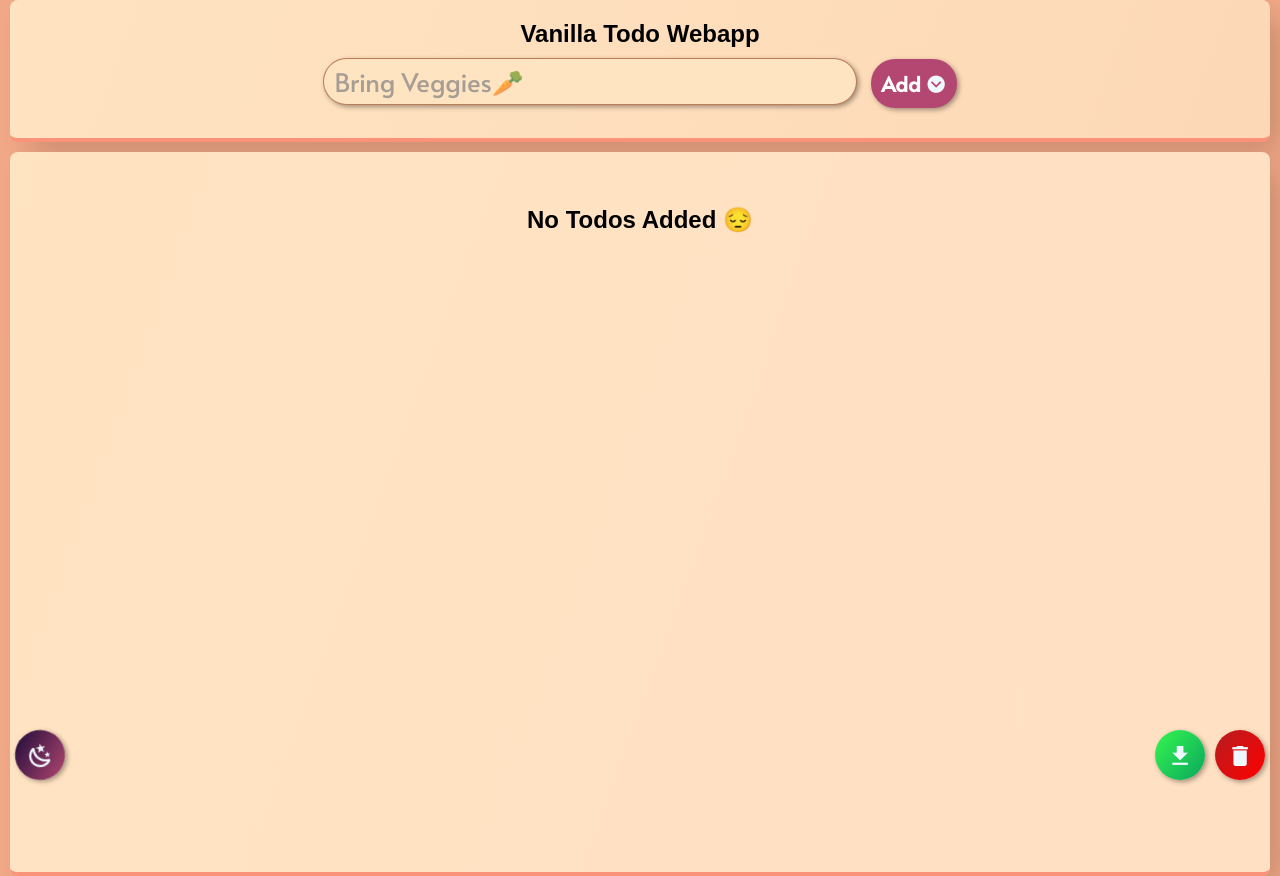
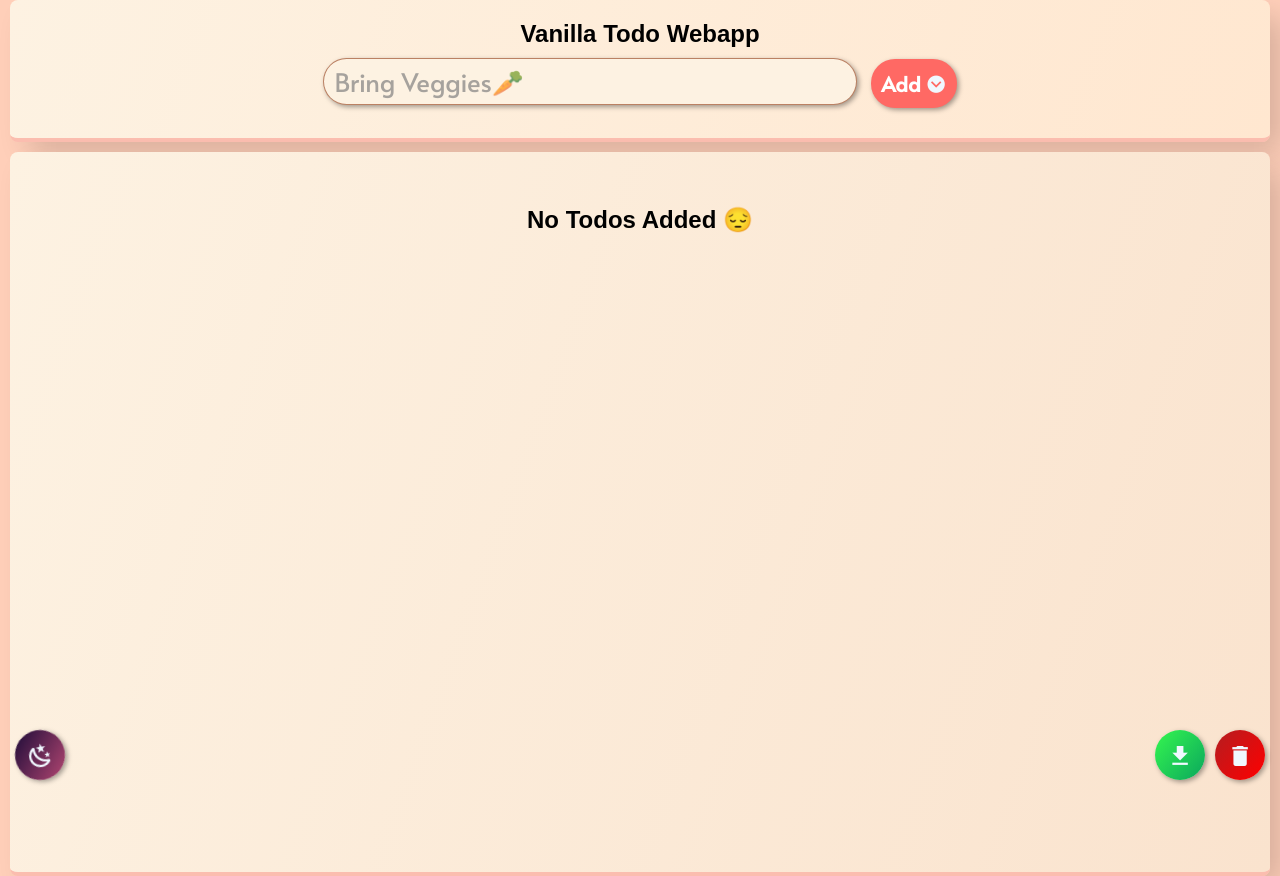
Before and after one commit to singhkunal2050/VanillaTodo, a plain HTML site: page index.html in a window 1280 px wide. Drawn offline with nearby package versions, Linux system fonts and the light colour scheme; a web font is replaced by a local one.

Commit message:
color optimized

```diff
--- a/src/style.css
+++ b/src/style.css
@@ -1,13 +1,13 @@
 @import url('https://fonts.googleapis.com/css2?family=Alata&family=Alatsi&display=swap');
 
 :root{
-  --back:#f6eccc;
-  --back2:#f1a886;
-  --lightpink:#B44772;
-  --green:#74d1a6;
-  --orange:#fb937b;
-  --faintyellow:#ffe4c2;
-  --red:#b41d20;
+  --back:#f8e8b1;
+  --back2:#ffcfb9;
+  --lightpink:#ff6964;
+  --green:#a0e599;
+  --orange:#fbbdaf;
+  --faintyellow:#fdf2e2;
+  --red:#ff2c2c;
   --backup:#f1d2a4;
 }
 
@@ -42,7 +42,7 @@ h1,h2,h3,h4,h5,h6{
 }
 
 .topsection{
-  background: linear-gradient(110deg , var(--faintyellow) , #fdd8b6) ;
+  background: linear-gradient(110deg , var(--faintyellow) , #ffe7d0) ;
   text-align: center;
   border-bottom: 4px solid var(--orange);
   margin: 10px;
@@ -51,7 +51,7 @@ h1,h2,h3,h4,h5,h6{
 
 .todosection{
   /* background: var(--back); */
-  background: linear-gradient(110deg , var(--faintyellow) , #ffe0c3) ;
+  background: linear-gradient(110deg , var(--faintyellow) , #fae3ce) ;
   min-height: 85vh;
   border-bottom: 4px solid var(--orange);
   margin: 10px;
@@ -151,7 +151,7 @@ input , button{
 }
 
 .donebtn{
-  background: #ec4d2a;
+  background: #ff6b27;
 }
 
 .delbtn{
@@ -238,6 +238,11 @@ input , button{
 
   .todo{
     flex-direction: column;
+    padding: 10px;
+  }
+
+  .todosection{
+    padding: 0;
   }
 
   .tododetails{
```
